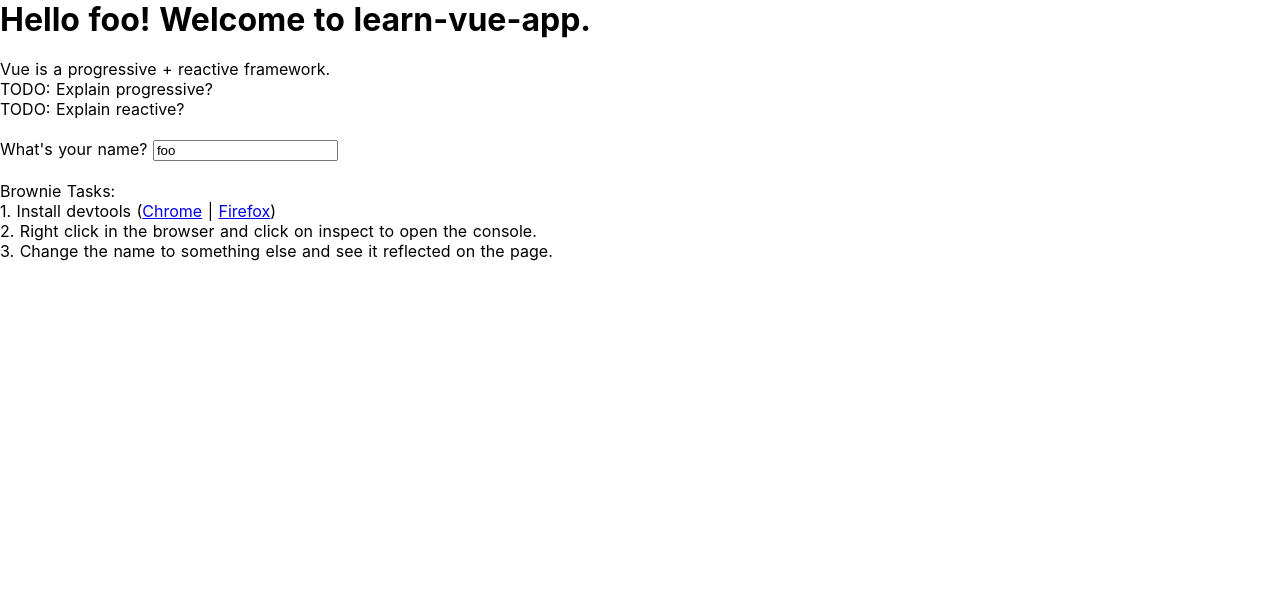
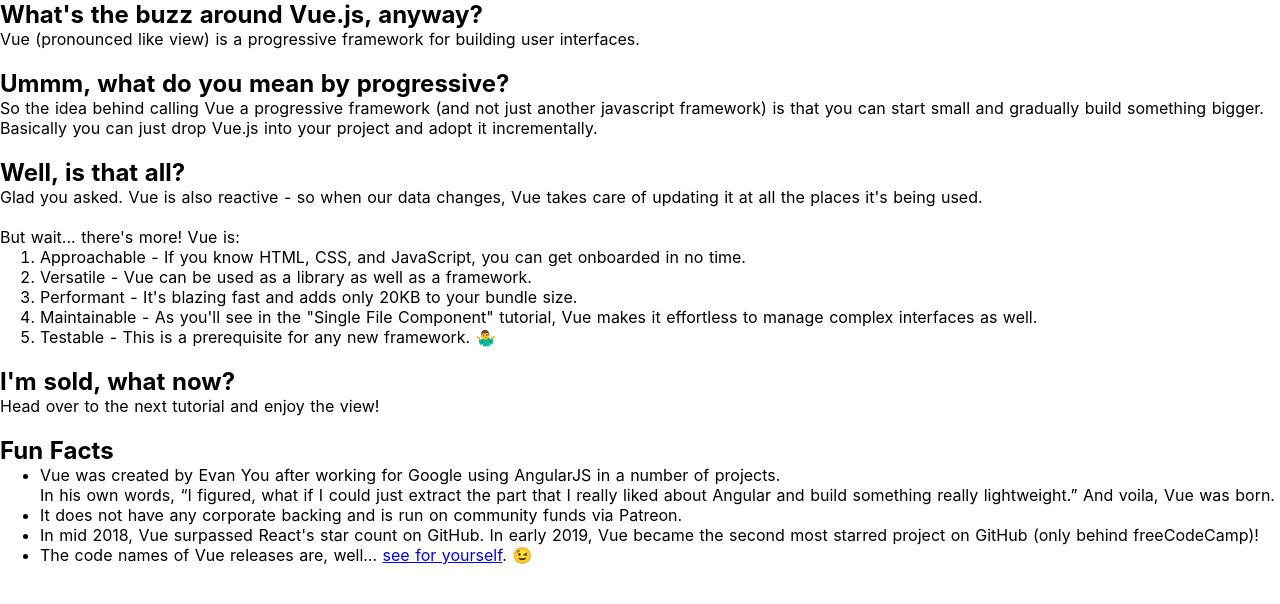
Before and after one commit to swapagarwal/learn-vue-app, a Nuxt app: page /introduction in a window 1280 px wide. Shown: the top 604 px of the page. Built offline with nearby package versions, Linux system fonts and the light colour scheme.

Commit message:
add vue pitch at the start

```diff
--- a/pages/index.vue
+++ b/pages/index.vue
@@ -1,14 +1,14 @@
 <template>
   <div class="container">
     <div>
-      <logo />
-      <h1 class="title">
+      <!-- <logo /> -->
+      <!-- <h1 class="title">
         learn-vue-app
-      </h1>
+      </h1> -->
       <h2 class="subtitle">
-        My splendiferous Nuxt.js project
+        Welcome to learn-vue-app!
       </h2>
-      <div class="links">
+      <!-- <div class="links">
         <a
           href="https://nuxtjs.org/"
           target="_blank"
@@ -19,6 +19,15 @@
           target="_blank"
           class="button--grey"
         >GitHub</a>
+      </div> -->
+      <div>
+        <nuxt-link to="/introduction">💌 Introduction</nuxt-link>
+      </div>
+      <div>
+        <nuxt-link to="/hello-world">👋 Hello World</nuxt-link>
+      </div>
+      <div>
+        <nuxt-link to="/data-binding">🧵 Data Binding</nuxt-link>
       </div>
     </div>
   </div>
--- a/pages/introduction.vue
+++ b/pages/introduction.vue
@@ -1,31 +1,49 @@
 <template>
   <div class='tutorial'>
-    <h1>
-      Hello {{ name }}! Welcome to learn-vue-app.
-    </h1>
+    <h2>What's the buzz around Vue.js, anyway?</h2>
+    Vue (pronounced like view) is a progressive framework for building user interfaces.
+    <br><br>
+    <h2>Ummm, what do you mean by progressive?</h2>
+    So the idea behind calling Vue a progressive framework (and not just another javascript framework) is that you can start small and gradually build something bigger. Basically you can just drop Vue.js into your project and adopt it incrementally.
+    <br><br>
+    <h2>Well, is that all?</h2>
+    Glad you asked. Vue is also reactive - so when our data changes, Vue takes care of updating it at all the places it's being used.
+    <br><br>
+    But wait... there's more! Vue is:
+    <ol>
+      <li>Approachable - If you know HTML, CSS, and JavaScript, you can get onboarded in no time.</li>
+      <li>Versatile - Vue can be used as a library as well as a framework.</li>
+      <li>Performant - It's blazing fast and adds only 20KB to your bundle size.</li>
+      <li>Maintainable - As you'll see in the "Single File Component" tutorial, Vue makes it effortless to manage complex interfaces as well.</li>
+      <li>Testable - This is a prerequisite for any new framework. 🤷‍♂️</li>
+    </ol>
     <br>
-    Vue is a progressive + reactive framework.
-    <br>
-    TODO: Explain progressive?
-    <br>
-    TODO: Explain reactive?
+    <h2>I'm sold, what now?</h2>
+    Head over to the next tutorial and enjoy the view!
     <br><br>
-    What's your name? <input v-model='name'>
-    <br><br>
-    Brownie Tasks:
-    <br>1. Install devtools (<a href='https://chrome.google.com/webstore/detail/vuejs-devtools/nhdogjmejiglipccpnnnanhbledajbpd' target='_blank'>Chrome</a> | <a href='https://addons.mozilla.org/en-US/firefox/addon/vue-js-devtools/' target='_blank'>Firefox</a>)
-    <br>2. Right click in the browser and click on inspect to open the console.
-    <br>3. Change the name to something else and see it reflected on the page.
+    <h2>Fun Facts</h2>
+    <ul>
+      <li>
+        Vue was created by Evan You after working for Google using AngularJS in a number of projects.
+        <br>
+        In his own words, <q>I figured, what if I could just extract the part that I really liked about Angular and build something really lightweight.</q> And voila, Vue was born.
+      </li>
+      <li>
+        It does not have any corporate backing and is run on community funds via Patreon.
+      </li>
+      <li>
+        In mid 2018, Vue surpassed React's star count on GitHub. In early 2019, Vue became the second most starred project on GitHub (only behind freeCodeCamp)!
+      </li>
+      <li>
+        The code names of Vue releases are, well... <a href="https://github.com/egoist/always-bet-on-vue" target="_blank" rel="noopener noreferrer">see for yourself</a>. 😉
+      </li>
+    </ul>
   </div>
 </template>
 
 <script>
   export default {
-    data() {
-      return {
-        name: 'foo'
-      }
-    }
+
   }
 </script>
 
```
